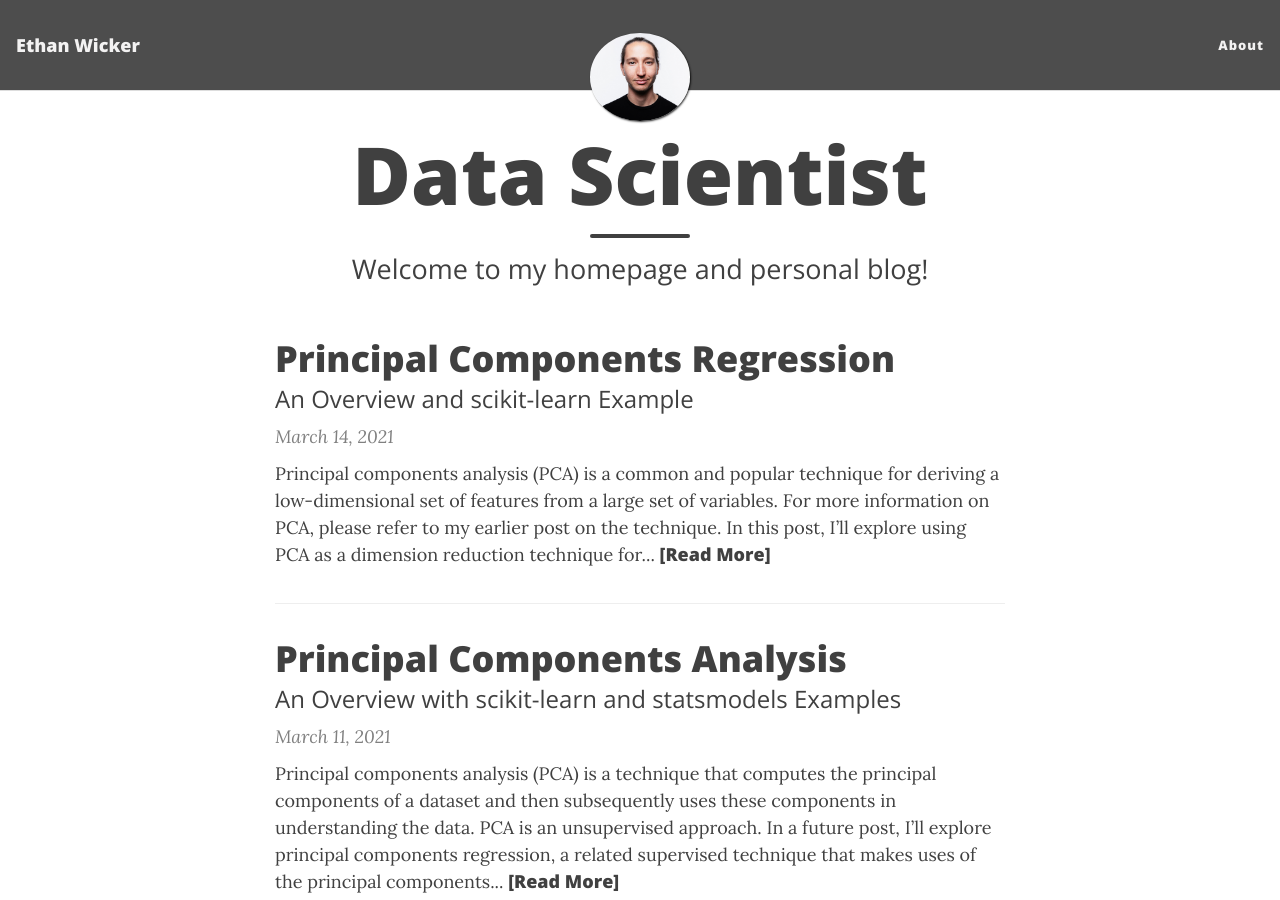
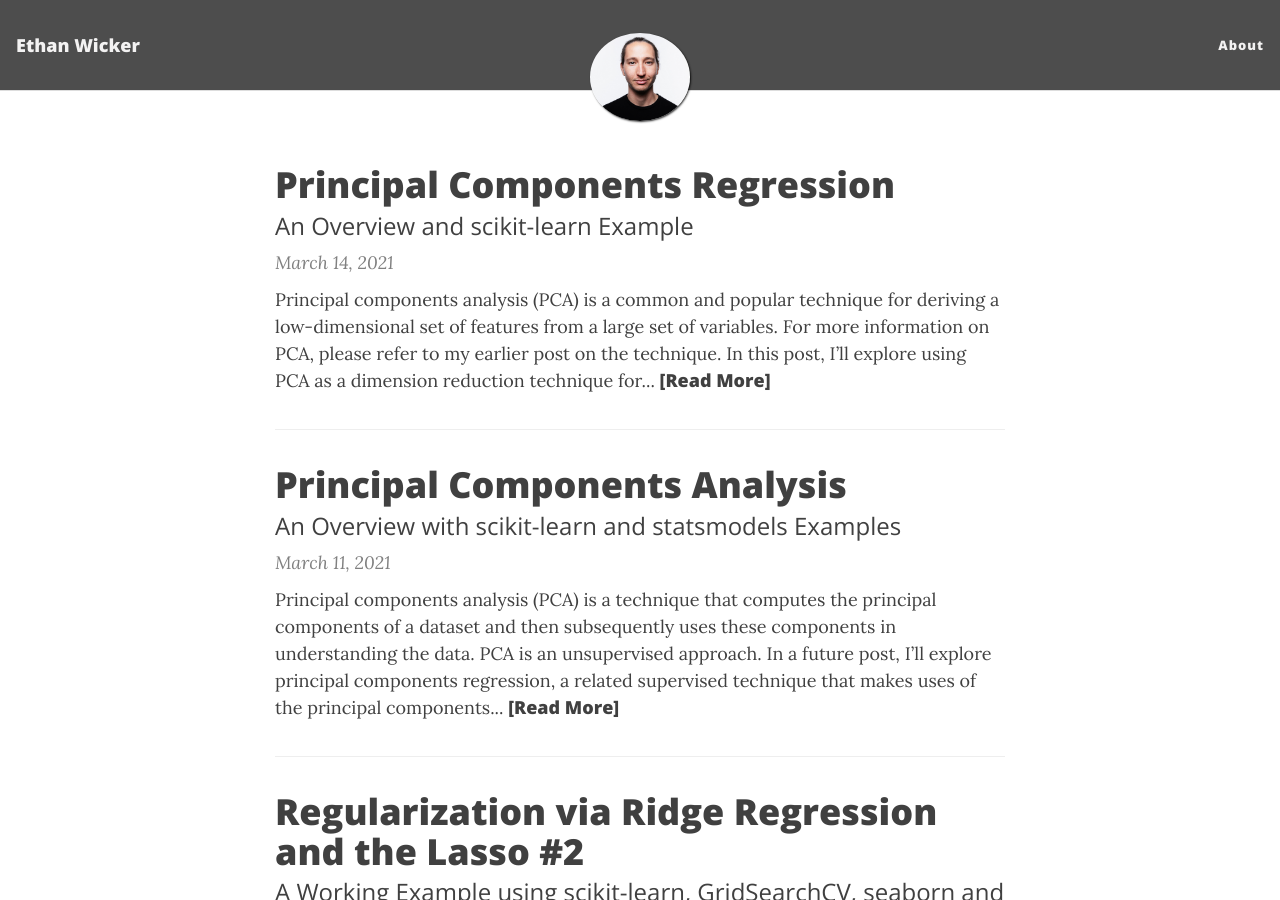
Before and after one commit to ethanwicker/ethanwicker.github.io, a Jekyll site: the page built from index.html, in a window 1280 px wide and 900 px high. Built offline with Jekyll 4.4.1, drawn with Linux system fonts in a browser that asks for light colours; nearby versions of some CDN libraries; the list of posts is cut into pages by our own code; some of the changed lines change nothing that is shown.

Commit message:
Update index.html

```diff
--- a/index.html
+++ b/index.html
@@ -1,5 +1,5 @@
 ---
 layout: home
-title: Data Scientist
-subtitle: Welcome to my homepage and personal blog!
+#title: Data Scientist
+#subtitle: Welcome to my homepage and personal blog!
 ---
```
